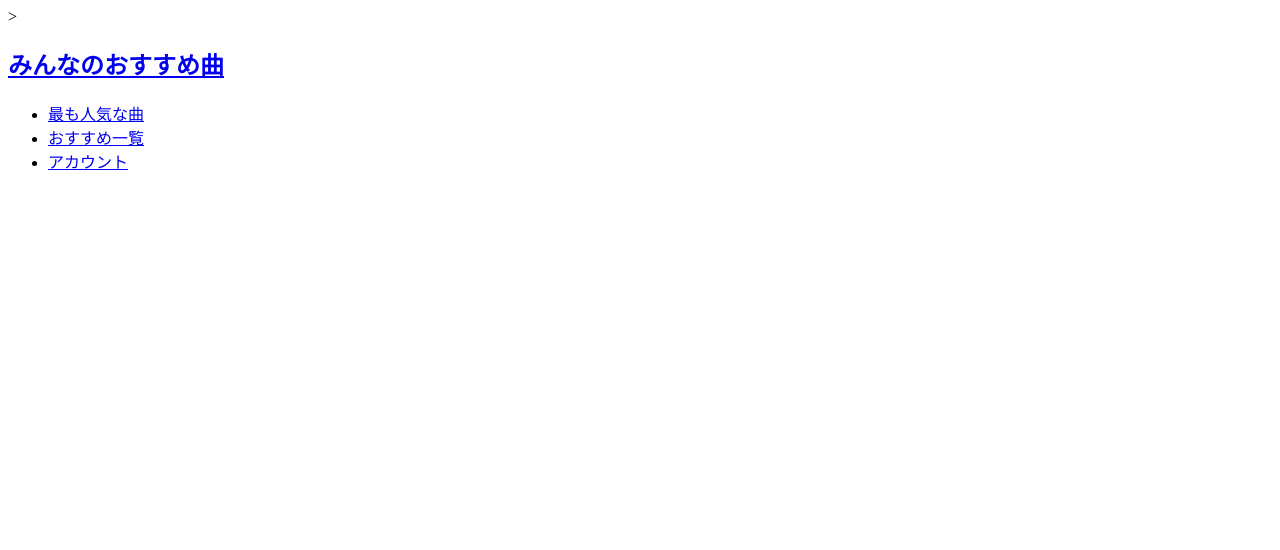
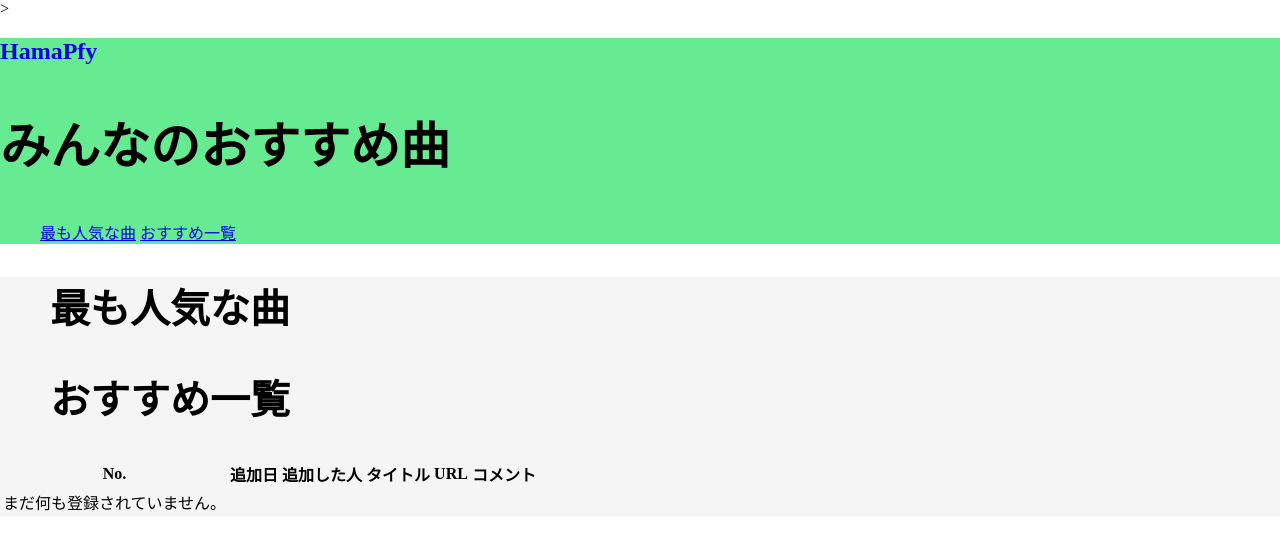
Before and after one commit to Hayato-7812/Line_chatbot, a Flask app: page /sharedmusic in a window 1280 px wide. Shown: the top 550 px of the page. Run offline with Flask 2, Linux system fonts and the light colour scheme; data that the repository does not hold is empty; some libraries are stand-ins or nearby versions.

Commit message:
おすすめ音楽一覧ページ作成

```diff
--- a/app.py
+++ b/app.py
@@ -1,5 +1,5 @@
 import re
-from db_handler import Contact
+from db_handler import Contact, get_musicitems
 from flask import Flask, request, abort,render_template, redirect
 import os
 from db_handler import *
@@ -75,7 +75,10 @@ def contact_form():
 # おすすめの音楽一覧ページ
 @app.route("/sharedmusic")
 def sharemusic():
-    return render_template("musiclist.html")
+    # music_list = []
+    music_items = get_musicitems()
+
+    return render_template("musiclist.html", contents=music_items)
 
 @app.route("/callback", methods=['POST'])
 def callback():
--- a/templates/musiclist.html
+++ b/templates/musiclist.html
@@ -4,6 +4,8 @@
     <meta charset="UTF-8">
     <meta http-equiv="X-UA-Compatible" content="IE=edge">
     <meta name="viewport" content="width=device-width, initial-scale=1.0">
+    <link rel="stylesheet" href="../static/style.css">
+    <link rel="stylesheet" href="../static/responsive.css">
     <title>みんなのおすすめ曲</title>
 </head>
 <body>
@@ -11,16 +13,88 @@
     <section class="header">
         <header>
             <span> </span>
-            <h1 class="logo"><a href="#">みんなのおすすめ曲</a></h1>
+            <h1><a href="/top_page">HamaPfy</a></h1>
+            <h2 class="logo">みんなのおすすめ曲</h2>
         </header>
         <nav id="nav">
             <ul class="header_list">
                 <li><a href="#one" class="active">最も人気な曲</a></li>
                 <li><a href="#two">おすすめ一覧</a></li>
-                <li><a href="#three">アカウント</a></li>
             </ul>
         </nav>
     </section>
 
+    <!-- wrapper -->
+    <div id="wrapper">
+
+        <!-- Main -->
+        <div class="main">
+
+            <!-- One -->
+            <section id="one">
+                <div class="container">
+                    <header class="major">
+                        <h2>最も人気な曲</h2>
+                    </header>
+                    <!--ここに人気な曲を入れる-->
+                    {% for samp in contents %}
+                    <p>
+                        今、ユーザーの中で最も人気のある曲は、
+                        {{ samp.title[0] }}
+                        です！！
+                    </p>
+                    {% endfor %}
+                </div>
+            </section>
+
+            <!-- Two -->
+            <section id="two">
+                <div class="container">
+                    <header class="major">
+                        <h2>おすすめ一覧</h2>
+                    </header>
+                    <!---ここに曲のリストを入れる-->
+                    <div class="musiclist">
+                        <table class="musictable">
+                            <thread>
+                                <tr>
+                                    <th>No.</th>
+                                    <th>追加日</th>
+                                    <th>追加した人</th>
+                                    <th>タイトル</th>
+                                    <th>URL</th>
+                                    <th>コメント</th>
+                                </tr>
+                            </thread>
+                            <tbody>
+                                {% for samp in contents %}
+                                <tr>
+                                    <td>{{ samp.id }}</td>
+                                    <td>{{ samp.rec_date }}</td>
+                                    <td>{{ samp.rec_by }}</td>
+                                    <td>{{ samp.title }}</td>
+                                    <td>{{ samp.uri }}</td>
+                                    <td>{{ samp.comment }}</td>
+                                </tr>
+                                {% else %}
+                                <td>まだ何も登録されていません。</td>
+                                {% endfor %}
+                            </tbody>
+                        </table>
+                    </div>
+                </div>
+            </section>
+        </div>
+    </div>
+
+    <!-- Footer -->
+    <section class="Footer">
+        <Footer>
+            <p>
+
+            </p>
+        </Footer>
+
+    </section>
 </body>
 </html>
```
